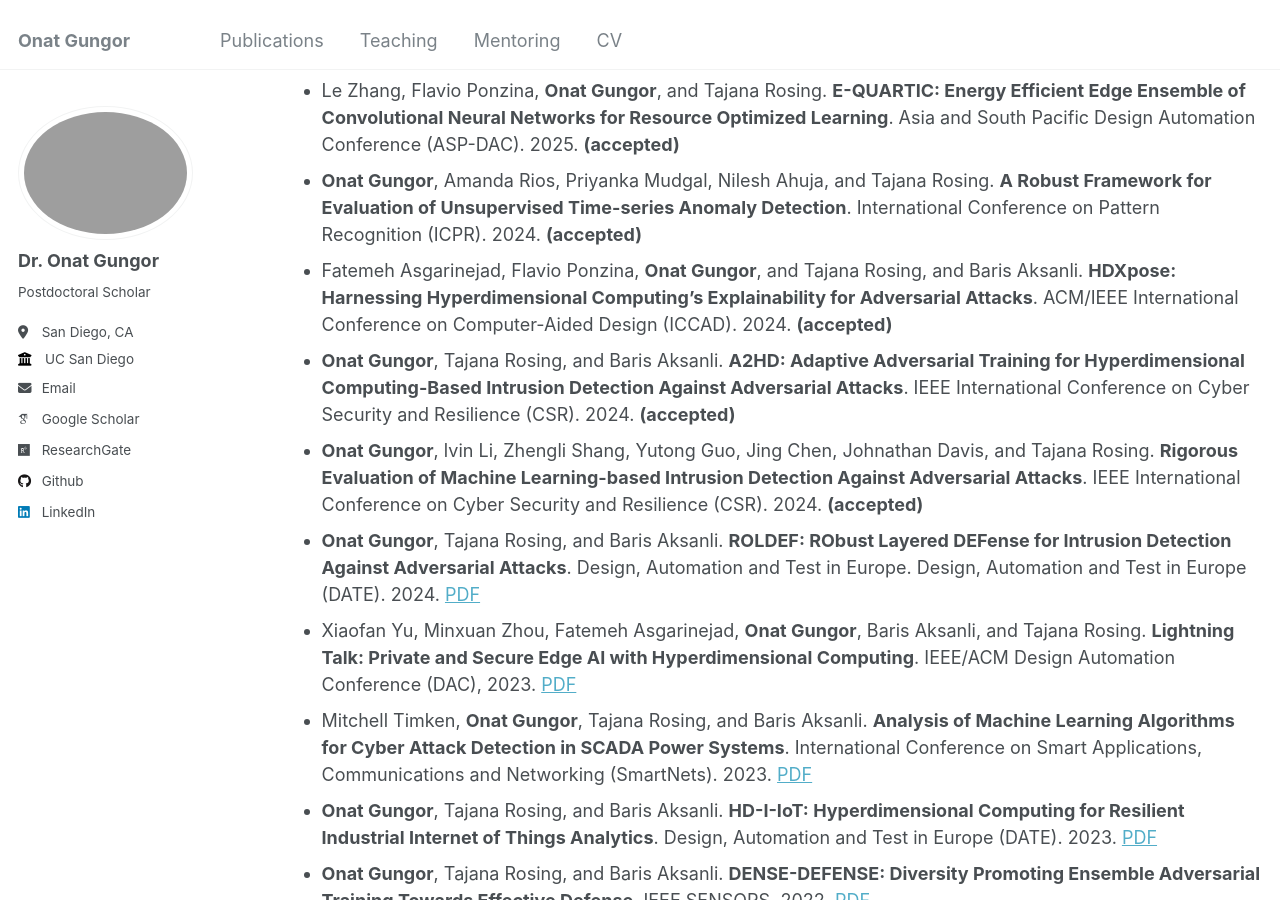
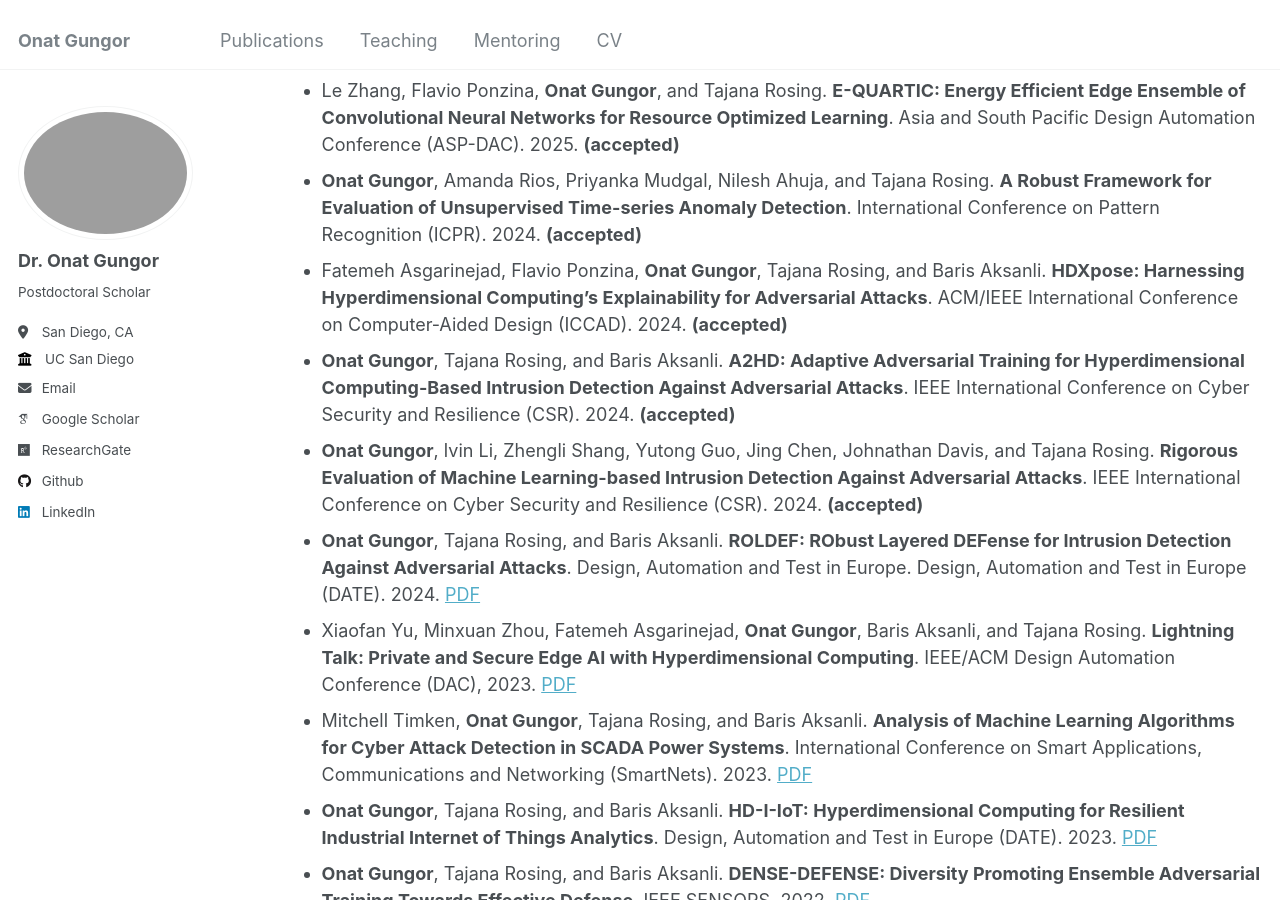
Before and after one commit to onatucsd/onatucsd.github.io, a Jekyll site: the page built from _pages/publications.md, in a window 1280 px wide and 900 px high, scrolled down 507 px. Built offline with Jekyll 4.4.1, drawn with Linux system fonts in a browser that asks for light colours; some web fonts are replaced.

Commit message:
Update publications.md

```diff
--- a/_pages/publications.md
+++ b/_pages/publications.md
@@ -15,7 +15,7 @@ author_profile: true
 ## Conference Proceedings
 * Le Zhang, Flavio Ponzina, **Onat Gungor**, and Tajana Rosing. **E-QUARTIC: Energy Efficient Edge Ensemble of Convolutional Neural Networks for Resource Optimized Learning**. Asia and South Pacific Design Automation Conference (ASP-DAC). 2025. **(accepted)**
 * **Onat Gungor**, Amanda Rios, Priyanka Mudgal, Nilesh Ahuja, and Tajana Rosing. **A Robust Framework for Evaluation of Unsupervised Time-series Anomaly Detection**. International Conference on Pattern Recognition (ICPR). 2024. **(accepted)**
-* Fatemeh Asgarinejad, Flavio Ponzina, **Onat Gungor**, and Tajana Rosing, and Baris Aksanli. **HDXpose: Harnessing Hyperdimensional Computing's Explainability for Adversarial Attacks**. ACM/IEEE International Conference on Computer-Aided Design (ICCAD). 2024. **(accepted)**
+* Fatemeh Asgarinejad, Flavio Ponzina, **Onat Gungor**, Tajana Rosing, and Baris Aksanli. **HDXpose: Harnessing Hyperdimensional Computing's Explainability for Adversarial Attacks**. ACM/IEEE International Conference on Computer-Aided Design (ICCAD). 2024. **(accepted)**
 * **Onat Gungor**, Tajana Rosing, and Baris Aksanli. **A2HD: Adaptive Adversarial Training for Hyperdimensional Computing-Based Intrusion Detection Against Adversarial Attacks**. IEEE International Conference on Cyber Security and Resilience (CSR). 2024. **(accepted)**
 * **Onat Gungor**, lvin Li, Zhengli Shang, Yutong Guo, Jing Chen, Johnathan Davis, and Tajana Rosing. **Rigorous Evaluation of Machine Learning-based Intrusion Detection Against Adversarial Attacks**. IEEE International Conference on Cyber Security and Resilience (CSR). 2024. **(accepted)**
 * **Onat Gungor**, Tajana Rosing, and Baris Aksanli. **ROLDEF: RObust Layered DEFense for Intrusion Detection Against Adversarial Attacks**. Design, Automation and Test in Europe. Design, Automation and Test in Europe (DATE). 2024. [PDF](https://ieeexplore.ieee.org/document/10546886)
```
